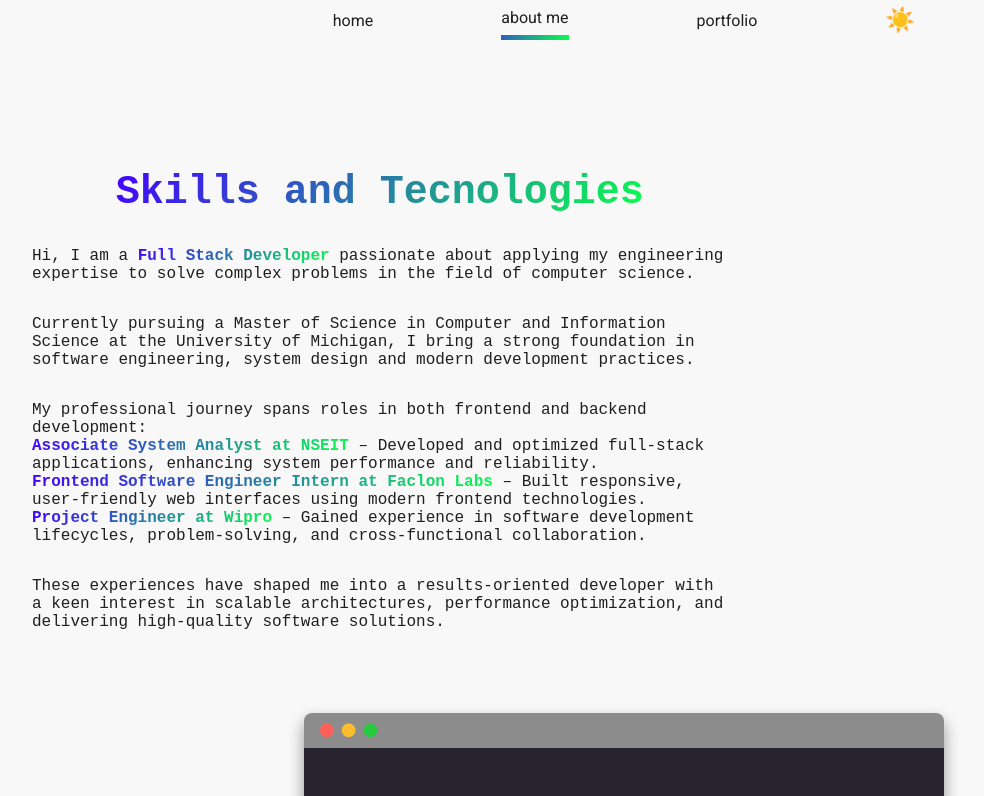
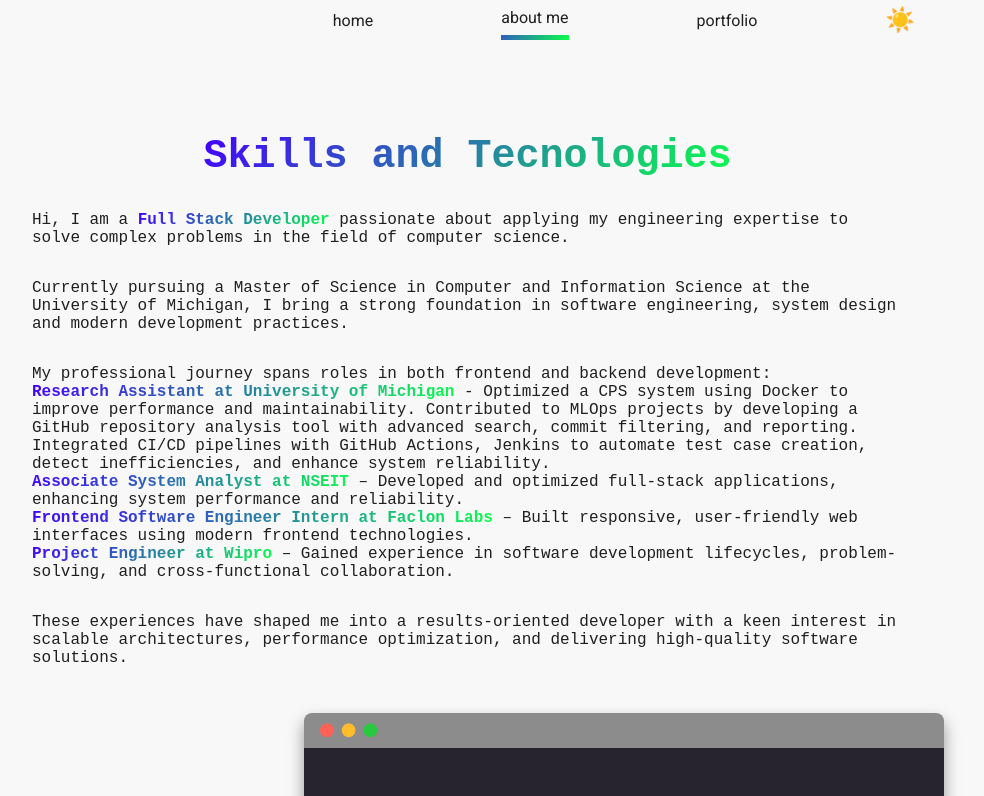
Before and after one commit to Tej619/Portfolio, a React (Create React App) app: page /about in a window 1280 px wide. Shown: the top 796 px of the page, without its empty margins (16-1000 px from the left). Built offline with nearby package versions, Linux system fonts and the light colour scheme.

Commit message:
added the experience of Research Assistant

```diff
--- a/src/components/about/About.js
+++ b/src/components/about/About.js
@@ -149,6 +149,7 @@ export default function About({ innerRef }) {
           >
              My professional journey spans roles in both frontend and backend development:
             <ul>
+              <li>{specialWords("Research Assistant at University of Michigan",800)} - Optimized a CPS system using Docker to improve performance and maintainability. Contributed to MLOps projects by developing a GitHub repository analysis tool with advanced search, commit filtering, and reporting. Integrated CI/CD pipelines with GitHub Actions, Jenkins to automate test case creation, detect inefficiencies, and enhance system reliability.</li>
               <li>{specialWords("Associate System Analyst at NSEIT",800)} – Developed and optimized full-stack applications, enhancing system performance and reliability.</li>
               <li>{specialWords("Frontend Software Engineer Intern at Faclon Labs",800)} – Built responsive, user-friendly web interfaces using modern frontend technologies.</li>
               <li>{specialWords("Project Engineer at Wipro",800)} – Gained experience in software development lifecycles, problem-solving, and cross-functional collaboration.</li>
```
